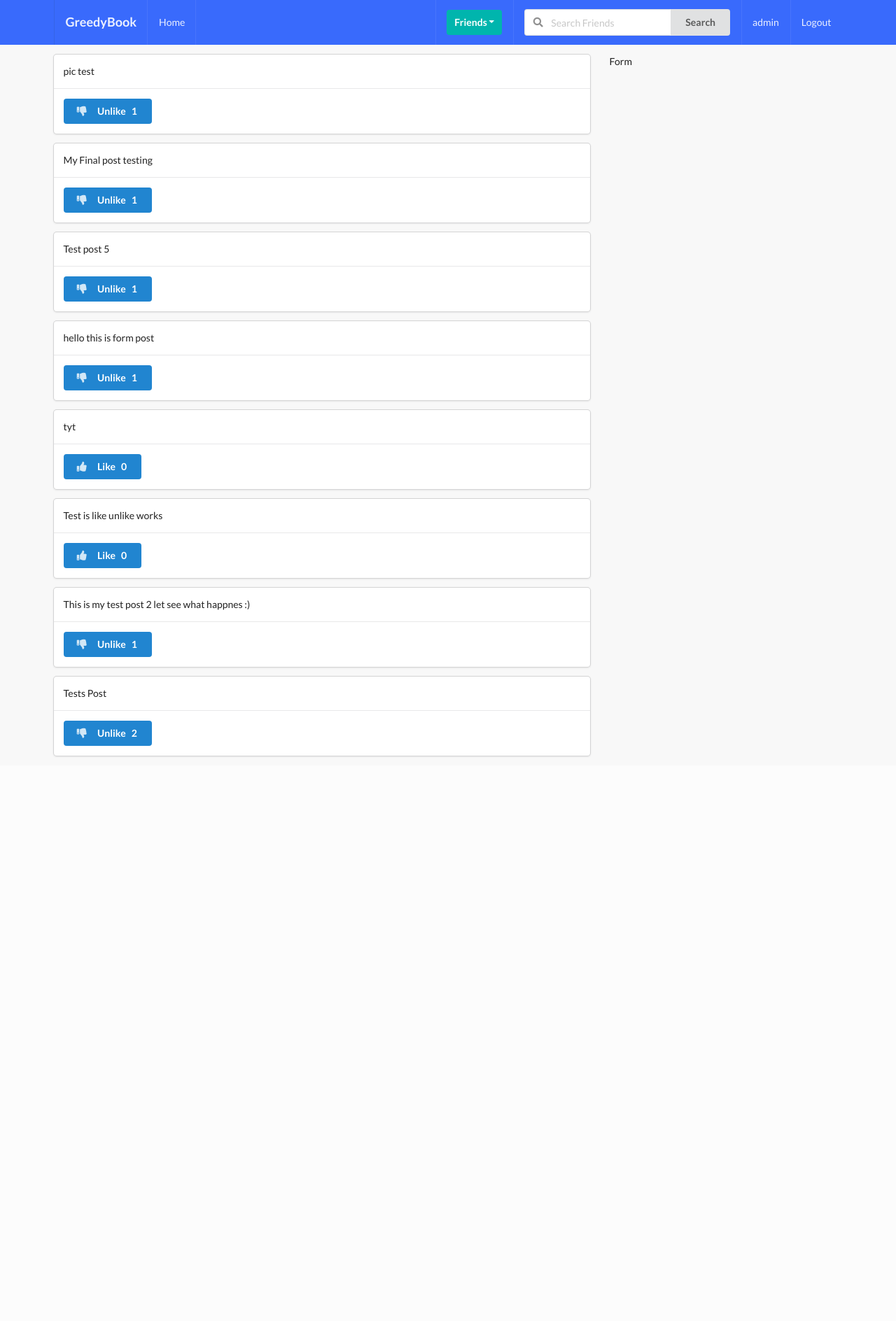
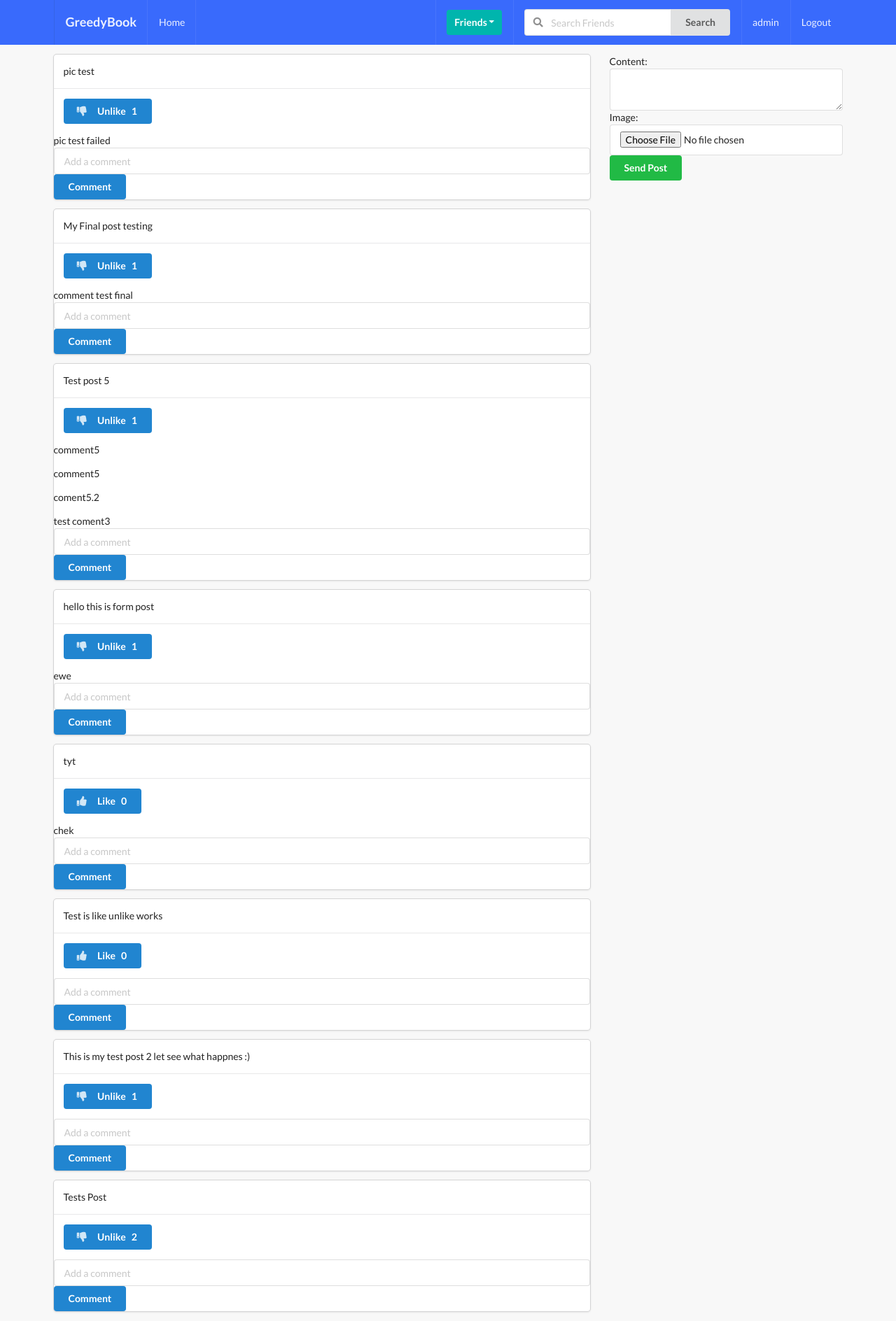
Before and after one commit to WaseeKhan/GreedyBook, a Django app: page /posts/ in a window 1280 px wide. Shown: the whole page at 70% size. Before the commit the page ends 1082 px from the top, so only its background shows below. Run offline with Django 3.2, Linux system fonts and the light colour scheme; a user stored in the database is signed in; data comes from the database, SQL or seed files in the repository; both versions use the stored data as it was after the commit; some libraries are stand-ins or nearby versions.

Commit message:
Coomet and post section added

```diff
--- /dev/null
+++ b/postsApp/forms.py
@@ -0,0 +1,18 @@
+from django import forms
+from .models import Post, Comment
+
+
+class PostModelForm(forms.ModelForm):
+    content = forms.CharField(widget=forms.Textarea(attrs={'rows': 2}))
+
+    class Meta:
+        model = Post
+        fields = ('content', 'image')
+
+
+class CommentModelForm(forms.ModelForm):
+    body = forms.CharField(label='', widget=forms.TextInput(attrs={'placeholder': 'Add a comment'}))
+
+    class Meta:
+        model = Comment
+        fields = ('body',)
--- a/postsApp/templates/postsApp/main.html
+++ b/postsApp/templates/postsApp/main.html
@@ -32,12 +32,32 @@ posts
                         <!-- {{obj.num_likes}} -->
                     </form>
                 </div>
+                <div>
+                    {% if obj.comment_set.all %}
+                        {% for c in obj.comment_set.all %}
+                            <p>{{c.body}}</p>
+                        {% endfor %}
+                    {% endif %}
+                </div>
+                <form action="" method="POST" class="ui form">
+                    {% csrf_token %}
+                    <input type="hidden" name="post_id" value={{obj.id}}>
+                    {{c_form}}
+                    <button class="ui primary button" name="submit_c_form">Comment</button>
+                </form>
             </div>
 
             {% endfor %}
         </div>
         <div class="five wide column">
-            Form
+            {% if post_added %}
+            <div class="ui green message">Post Added</div>
+            {% endif %}
+            <form action="" method="POST" class="ui form" enctype="multipart/form-data">
+                {% csrf_token %}
+                {{p_form}}
+                <button type="submit" class="ui button positive" name="submit_p_form">Send Post</button>
+            </form>
 
         </div>
     </div>
--- a/postsApp/views.py
+++ b/postsApp/views.py
@@ -1,6 +1,7 @@
-from django.shortcuts import render,redirect
+from django.shortcuts import render, redirect
 from .models import Post, Like
 from profilesApp.models import Profile
+from .forms import PostModelForm, CommentModelForm
 
 
 # Create your views here.
@@ -8,7 +9,37 @@ from profilesApp.models import Profile
 def post_comment_create_list_view(request):
     qs = Post.objects.all()
     profile = Profile.objects.get(user=request.user)
-    context = {'qs': qs,'profile':profile, }
+
+    p_form = PostModelForm()
+    c_form = CommentModelForm()
+    post_added = False
+
+    profile = Profile.objects.get(user=request.user)
+
+    if 'submit_p_form' in request.POST:
+        print(request.POST)
+        p_form = PostModelForm(request.POST, request.FILES)
+        if p_form.is_valid():
+            instance = p_form.save(commit=False)
+            instance.author = profile
+            instance.save()
+            p_form = PostModelForm()
+            post_added = True
+    if 'submit_c_form' in request.POST:
+        c_form = CommentModelForm(request.POST)
+        if c_form.is_valid():
+            instance = c_form.save(commit=False)
+            instance.user = profile
+            instance.post = Post.objects.get(id=request.POST.get('post_id'))
+            instance.save()
+            c_form = CommentModelForm()
+    context = {
+        'qs': qs,
+        'profile': profile,
+        'p_form': p_form,
+        'c_form': c_form,
+        'post_added':post_added,
+    }
 
     return render(request, 'postsApp/main.html', context)
 
@@ -26,8 +57,8 @@ def like_unlike_post(request):
             post_obj.liked.add(profile)
         like, created = Like.objects.get_or_create(user=profile, post_id=post_id)
         if not created:
-            if like.value=='Like':
-                like.value='Unlike'
+            if like.value == 'Like':
+                like.value = 'Unlike'
             else:
                 like.value = 'Like'
             post_obj.save()
```
Also changed, not shown: db.sqlite3, 1 other file.
